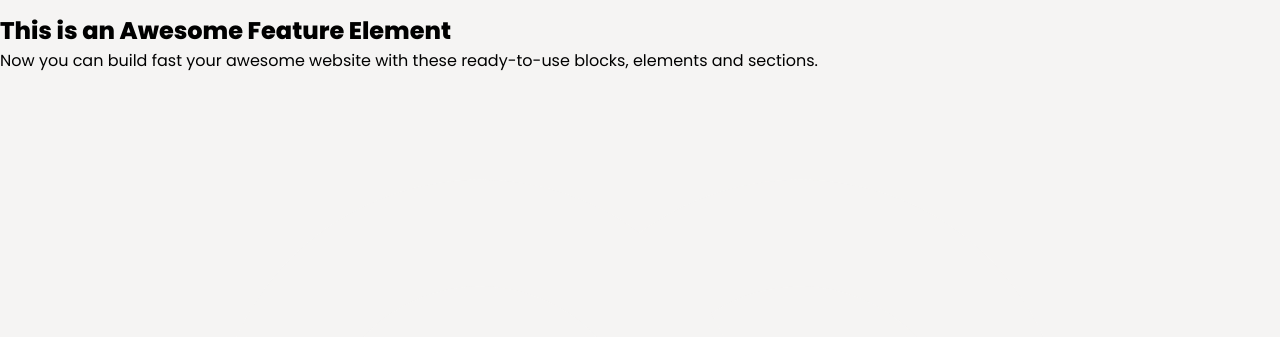
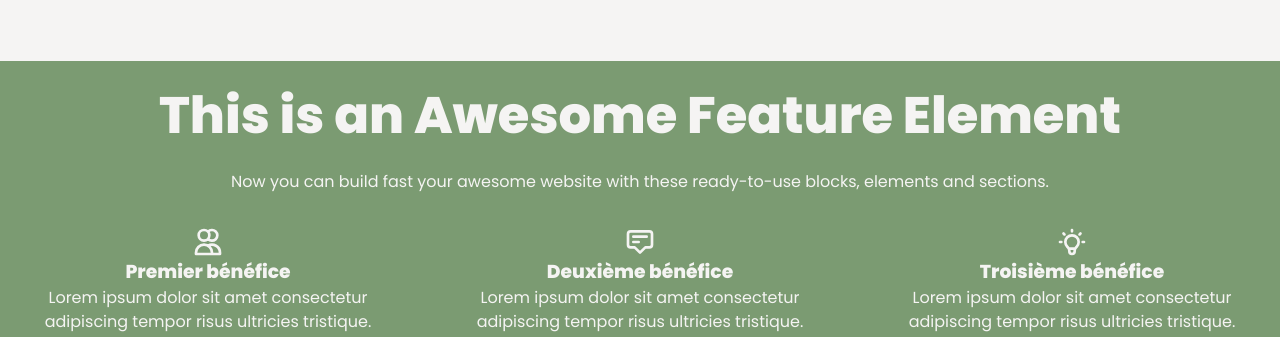
Before and after one commit to sdelon/html-css-portfolio, a website built with Vite: page index.html in a window 1280 px wide. Shown: the part 620-957 px from the top of the page. Built offline with nearby package versions, Linux system fonts and the light colour scheme.

Commit message:
2 files modified

```diff
--- a/index.html
+++ b/index.html
@@ -55,17 +55,17 @@
           <p>Now you can build fast your awesome website with these ready-to-use blocks, elements and sections.</p>
         </div>
         <div class="features-list">
-          <div>
+          <div class="item">
             <img src="/svg/users.svg" alt="">
             <h3>Premier bénéfice</h3>
             <p>Lorem ipsum dolor sit amet consectetur adipiscing tempor risus ultricies tristique.</p>
           </div>
-          <div>
+          <div class="item">
             <img src="/svg/bulle.svg" alt="">
             <h3>Deuxième bénéfice</h3>
             <p>Lorem ipsum dolor sit amet consectetur adipiscing tempor risus ultricies tristique.</p>
           </div>
-          <div>
+          <div class="item">
             <img src="/svg/light.svg" alt="">
             <h3>Troisième bénéfice</h3>
             <p>Lorem ipsum dolor sit amet consectetur adipiscing tempor risus ultricies tristique.</p>
--- a/style.css
+++ b/style.css
@@ -5,7 +5,9 @@
   --red: #AE4F2F;
 
   --body-font: 'Poppins', sans-serif;
-  --main-title: 'Homemade Apple', cursive;
+  --main-title-font: 'Homemade Apple', cursive;
+
+  --title-size : clamp(2rem, 4vw, 4rem);
 
   --shadow-color: 107deg 17% 31%;
   --shadow-elevation-low:
@@ -29,6 +31,7 @@
 
   --page-padding: 1rem;
   --flex-gap: 3rem;
+  --spacing-section: 3rem;
 }
 
 body {
@@ -119,6 +122,7 @@ header {
   flex-wrap: wrap;
   justify-content: space-between;
   gap: var(--flex-gap);
+  margin-bottom: var(--spacing-section);
 }
 
 .hero-titles {
@@ -144,8 +148,8 @@ header {
 }
 
 .hero h2 {
-  font-family: var(--main-title);
-  font-size: clamp(2rem, 4vw, 4rem);
+  font-family: var(--main-title-font);
+  font-size: var(--title-size);
   margin: 0.3rem 0 0.6rem 0;
 }
 
@@ -172,7 +176,37 @@ header {
 /* /HERO */
 
 /* FEATURES */
+.features {
+  background-color: var(--light-green);
+  color: var(--light-gray-bg);
+}
 
+.features .features-titles {
+  padding: var(--page-padding);
+  text-align: center;
+}
+
+.features .features-titles h2 {
+  font-size: var(--title-size);
+  margin-bottom: 1rem;
+}
+
+.features-list {
+  padding: var(--page-padding);
+  display: flex;
+  flex-wrap: wrap;
+  gap: var(--flex-gap);
+  text-align: center;
+}
+
+.features-list .item {
+  flex: 1 1 200px;
+}
+
+.features-list .item img {
+  width: 2rem;
+  margin: 0 auto;
+}
 /* /FEATURES */
 
 /* MEDIA QUERIES */
```
